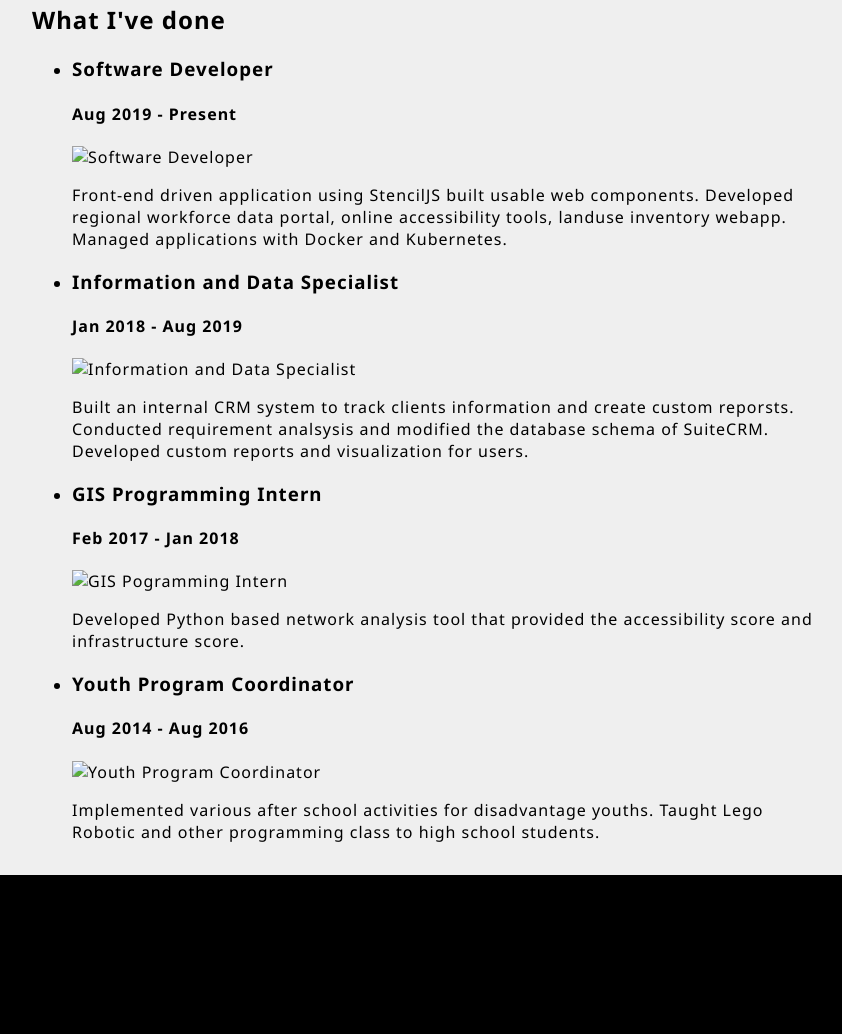
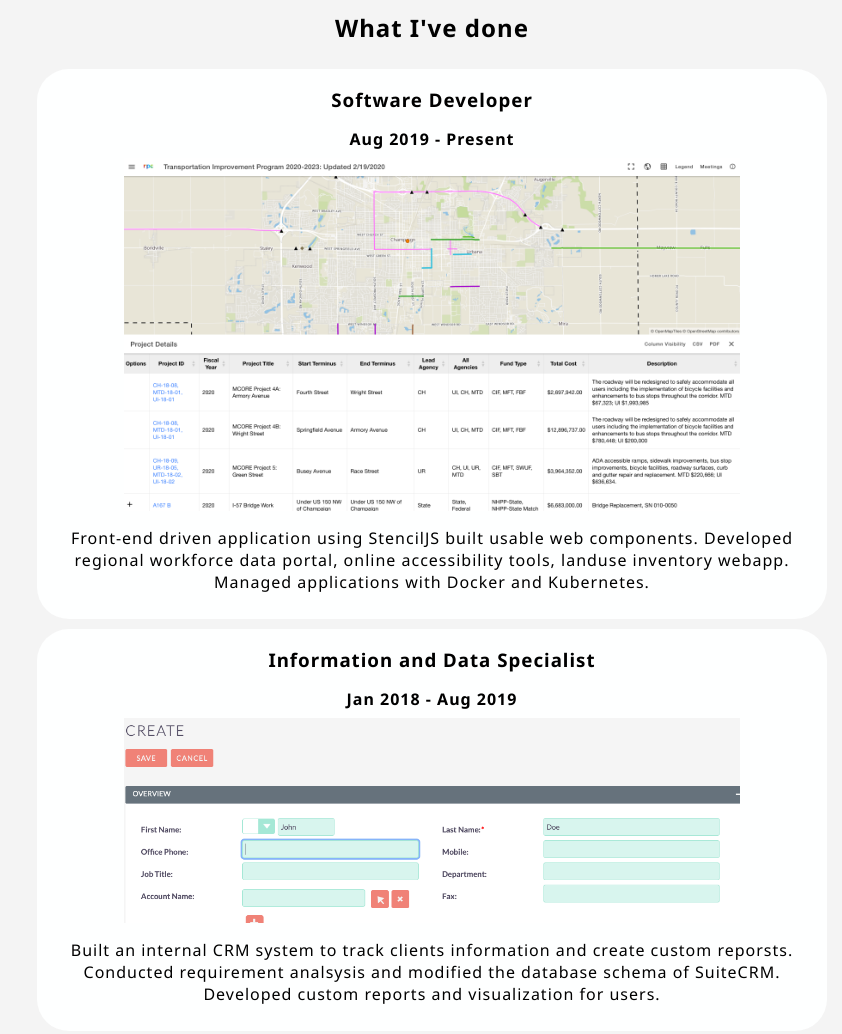
Before and after one commit to edmondklai/Personal-Website, a plain HTML site: page index.html in a window 1280 px wide. Shown: the part 1353-2387 px from the top of the page, without its empty margins (208-1050 px from the left). Drawn offline with Linux system fonts and the light colour scheme.

Commit message:
feat: Add style for experience section.

```diff
--- a/index.html
+++ b/index.html
@@ -110,7 +110,7 @@
             <li class="experience-item">
               <h3>Software Developer</h3>
               <h4>Aug 2019 - Present</h4>
-              <img alt="Software Developer" />
+              <img src="assets/tip.png" alt="Transportatin Improvement Plan" />
               <p>
                 Front-end driven application using StencilJS built usable web
                 components. Developed regional workforce data portal, online
@@ -121,7 +121,7 @@
             <li class="experience-item">
               <h3>Information and Data Specialist</h3>
               <h4>Jan 2018 - Aug 2019</h4>
-              <img alt="Information and Data Specialist" />
+              <img src="assets/suitecrm.png" alt="SuiteCRM" />
               <p>
                 Built an internal CRM system to track clients information and
                 create custom reporsts. Conducted requirement analsysis and
@@ -132,7 +132,7 @@
             <li class="experience-item">
               <h3>GIS Programming Intern</h3>
               <h4>Feb 2017 - Jan 2018</h4>
-              <img alt="GIS Pogramming Intern" />
+              <img src="assets/access_score.png" alt="GIS Pogramming Intern" />
               <p>
                 Developed Python based network analysis tool that provided the
                 accessibility score and infrastructure score.
@@ -141,7 +141,7 @@
             <li class="experience-item">
               <h3>Youth Program Coordinator</h3>
               <h4>Aug 2014 - Aug 2016</h4>
-              <img alt="Youth Program Coordinator" />
+              <img src="assets/youth.jpg"Youth Program Coordinator" />
               <p>
                 Implemented various after school activities for disadvantage
                 youths. Taught Lego Robotic and other programming class to high
--- a/main.css
+++ b/main.css
@@ -46,6 +46,20 @@ body {
   text-decoration: none;
   color: rgb(229, 229, 229);
   font-weight: bold;
+}
+
+section {
+  padding: 1rem;
+  display: flex;
+  justify-content: center;
+}
+
+.section-container {
+  max-width: 50rem;
+}
+
+.section-title {
+  text-align: center;
 }
 
 #about {
@@ -100,6 +114,7 @@ body {
   padding: 0;
   grid-template-columns: 9rem auto;
   grid-row-gap: 1rem;
+  padding-top: 0.5rem;
 }
 
 #skills__tools li label{
@@ -124,18 +139,45 @@ body {
 
 
 #experiences {
-  background-color: rgb(239, 239, 239);
+  background-color: rgb(244, 244, 244);
 }
 
-section {
-  padding: 1rem;
+.experience-items {
+  padding: 0;
+  list-style: none;
   display: flex;
-  justify-content: center;
+  flex-direction: column;
 }
 
-.section-container {
-  max-width: 50rem;
+.experience-item {
+  background-color: rgb(254, 255, 255);
+  padding: 10px;
+  margin: 5px;
+  display: flex;
+  flex-direction: column;
+  align-items: center;
+  border-radius: 2rem;
 }
+
+.experience-item img {
+  max-width: 80%;
+}
+
+.experience-item p,
+.experience-item h3,
+.experience-item h4 {
+  text-align: center;
+}
+
+.experience-item h3,
+.experience-item h4 {
+  margin-top: .5rem;
+  margin-bottom: .5rem;
+}
+
+
+
+
 
 .main-footer {
   background-color: black;
@@ -178,4 +220,5 @@ section {
   .mobile-image {
     display: none;
   }
+
 }
```
